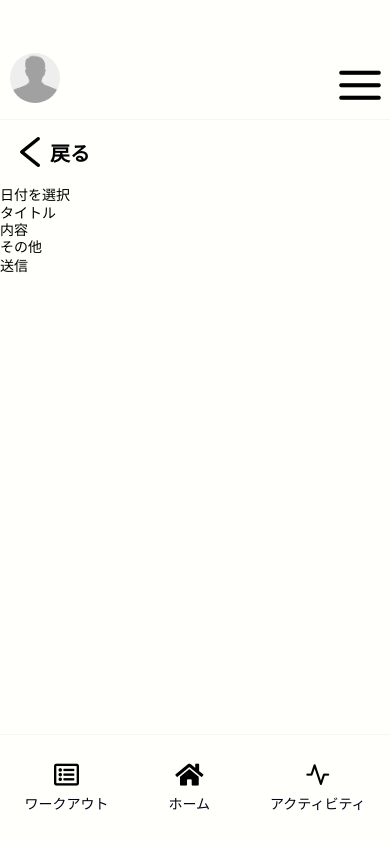
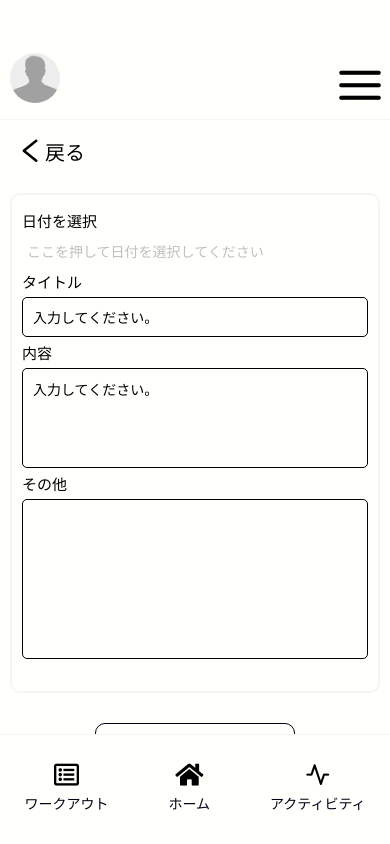
Before and after one commit to AatsuTakahashi/WorkoutNavigator, a React Native app: screen /WorkOutRecord in a window 390 px wide. Built offline with nearby package versions, Linux system fonts and the light colour scheme.

Commit message:
[add]: フォームの見た目完成

```diff
--- /dev/null
+++ b/src/components/atoms/icon/RightArrowIcon.tsx
@@ -0,0 +1,15 @@
+import React from 'react';
+import { View } from 'react-native';
+import AntDesign from 'react-native-vector-icons/AntDesign';
+
+interface RightArrowIconProps {
+  size: number;
+}
+
+export const RightArrowIcon: React.FC<RightArrowIconProps> = ({ size }) => {
+  return (
+    <View>
+      <AntDesign name='right' size={size} />
+    </View>
+  );
+};
--- /dev/null
+++ b/src/components/atoms/input/CalenderModal.module.ts
@@ -0,0 +1,35 @@
+import { StyleSheet } from 'react-native';
+import { COLOR_CODE } from '../../../constants/ColorCode';
+
+export const ModalStyles = StyleSheet.create({
+  container: {
+    padding: 10,
+    backgroundColor: '#FFF',
+  },
+  titleText: {
+    color: COLOR_CODE.JET_BLACK,
+    fontSize: 20,
+    fontWeight: 'bold',
+    textAlign: 'center',
+    paddingTop: 10,
+    paddingBottom: 10,
+  },
+  confirmButtonContainer: {
+    alignItems: 'center',
+  },
+  confirmButton: {
+    margin: 20,
+    width: 200,
+    backgroundColor: COLOR_CODE.WHITE,
+    borderWidth: 1,
+    borderColor: COLOR_CODE.JET_BLACK,
+    borderRadius: 10,
+  },
+  confirmButtonText: {
+    fontWeight: 'bold',
+    fontSize: 20,
+    textAlign: 'center',
+    padding: 10,
+    color: COLOR_CODE.JET_BLACK,
+  },
+});
--- /dev/null
+++ b/src/components/molecules/form/InputForm.module.ts
@@ -0,0 +1,72 @@
+import { StyleSheet } from 'react-native';
+import { COLOR_CODE } from '../../../constants/ColorCode';
+
+export const FormStyles = StyleSheet.create({
+  container: {
+    backgroundColor: COLOR_CODE.WHITE,
+    margin: 10,
+    height: 500,
+    padding: 10,
+    borderWidth: 2,
+    borderColor: COLOR_CODE.WHITE_SMOKE,
+    borderRadius: 10,
+  },
+  datePickerButton: {
+    padding: 5,
+  },
+  datePickerButtonText: {
+    color: COLOR_CODE.SILVERY_WHITE,
+  },
+  datePickerButtonTextSelected: {
+    color: COLOR_CODE.JET_BLACK,
+  },
+  formText: {
+    paddingTop: 5,
+    paddingBottom: 5,
+    fontWeight: '500',
+    fontSize: 15,
+  },
+  textInput_title: {
+    borderWidth: 1,
+    borderRadius: 5,
+    height: 40,
+    padding: 10,
+  },
+  textInput_content: {
+    borderWidth: 1,
+    borderRadius: 5,
+    height: 100,
+    textAlignVertical: 'top',
+    padding: 10,
+  },
+  textInput_others: {
+    borderWidth: 1,
+    borderRadius: 5,
+    height: 160,
+    textAlignVertical: 'top',
+    padding: 10,
+  },
+  confirmButtonContainer: {
+    alignItems: 'center',
+    justifyContent: 'center',
+  },
+  confirmButton: {
+    borderWidth: 1,
+    borderRadius: 10,
+    borderColor: COLOR_CODE.JET_BLACK,
+    width: 200,
+    paddingTop: 10,
+    paddingBottom: 10,
+    marginTop: 20,
+  },
+  confirmButtonText: {
+    fontWeight: 'bold',
+    fontSize: 20,
+    textAlign: 'center',
+    color: COLOR_CODE.JET_BLACK,
+  },
+  errorText: {
+    color: COLOR_CODE.TRANSLUCENT_BRONZE_RED,
+    paddingTop: 2,
+  },
+});
--- a/src/components/molecules/form/InputForm.tsx
+++ b/src/components/molecules/form/InputForm.tsx
@@ -1,11 +1,18 @@
 import { Formik, FormikProps } from 'formik';
 import React, { useState } from 'react';
-import { Button, Text, TextInput, View, ViewBase } from 'react-native';
-import DateTimePickerModal from 'react-native-modal-datetime-picker';
+import {
+  Keyboard,
+  Text,
+  TextInput,
+  TouchableWithoutFeedback,
+  View,
+} from 'react-native';
 import * as Yup from 'yup';
 import ButtonAtoms from '../../atoms/button/ButtonAtoms';
 import CalenderModal from '../../atoms/input/CalenderModal';
 import { format } from 'date-fns';
+import { FormStyles } from './InputForm.module';
+import { FORM_MESSAGE } from '../../../constants/Message';
 
 const InputForm: React.FC = () => {
   const [isDatePickerVisible, setDatePickerVisibility] = useState(false);
@@ -25,12 +32,13 @@ const InputForm: React.FC = () => {
   };
 
   const validationSchema = Yup.object().shape({
-    title: Yup.string().required('タイトルは必須です。'),
-    content: Yup.string().required('内容は必須です。'),
+    title: Yup.string().required(FORM_MESSAGE.VALIDATION_TITLE),
+    content: Yup.string().required(FORM_MESSAGE.VALIDATION_CONTENT),
     others: Yup.string(),
   });
 
   return (
+    <TouchableWithoutFeedback onPress={Keyboard.dismiss}>
       <View>
         <Formik
           initialValues={{ title: '', content: '', others: '' }}
@@ -40,7 +48,11 @@ const InputForm: React.FC = () => {
           }}
         >
           {(
-          props: FormikProps<{ title: string; content: string; others: string }>
+            props: FormikProps<{
+              title: string;
+              content: string;
+              others: string;
+            }>
           ) => {
             const {
               handleChange,
@@ -52,49 +64,83 @@ const InputForm: React.FC = () => {
             } = props;
             return (
               <View>
+                <View style={FormStyles.container}>
+                  <View>
+                    <Text style={FormStyles.formText}>
+                      {FORM_MESSAGE.DATE_PICKER_TEXT}
+                    </Text>
                     <ButtonAtoms
                       buttonText={
                         selectedDate
-                    ? format(selectedDate, 'yyyy年M月d日')
-                    : '日付を選択'
+                          ? format(selectedDate, FORM_MESSAGE.DATE_FORMAT)
+                          : FORM_MESSAGE.DATE_PICKER_BUTTON_TEXT
                       }
                       onPress={showDatePicker}
+                      textStyle={
+                        selectedDate
+                          ? FormStyles.datePickerButtonTextSelected
+                          : FormStyles.datePickerButtonText
+                      }
+                      buttonStyle={FormStyles.datePickerButton}
                     />
+                  </View>
                   <CalenderModal
                     visible={isDatePickerVisible}
                     onConfirm={handleConfirm}
                   />
+                  <Text style={FormStyles.formText}>
+                    {FORM_MESSAGE.FORM_TITLE}
+                  </Text>
                   <TextInput
-                placeholder='タイトル'
+                    placeholder={FORM_MESSAGE.TEXT_INPUT}
                     onChangeText={handleChange('title')}
                     onBlur={handleBlur('title')}
                     value={values.title}
+                    style={FormStyles.textInput_title}
                   />
-              {touched.title && errors.title && <Text>{errors.title}</Text>}
+                  {touched.title && errors.title && (
+                    <Text style={FormStyles.errorText}>{errors.title}</Text>
+                  )}
+                  <Text style={FormStyles.formText}>
+                    {FORM_MESSAGE.FORM_CONTENT}
+                  </Text>
                   <TextInput
-                placeholder='内容'
+                    placeholder={FORM_MESSAGE.TEXT_INPUT}
                     onChangeText={handleChange('content')}
                     onBlur={handleBlur('content')}
                     value={values.content}
+                    style={FormStyles.textInput_content}
+                    multiline
                   />
                   {touched.content && errors.content && (
-                <Text>{errors.content}</Text>
+                    <Text style={FormStyles.errorText}>{errors.content}</Text>
                   )}
+                  <Text style={FormStyles.formText}>
+                    {FORM_MESSAGE.FORM_OTHERS}
+                  </Text>
                   <TextInput
-                placeholder='その他'
+                    placeholder=''
                     onChangeText={handleChange('others')}
                     onBlur={handleBlur('others')}
                     value={values.others}
+                    style={FormStyles.textInput_others}
+                    multiline
                   />
-              <ButtonAtoms buttonText='送信' onPress={handleSubmit} />
+                </View>
+                <View style={FormStyles.confirmButtonContainer}>
+                  <ButtonAtoms
+                    buttonText={FORM_MESSAGE.SEND_BUTTON_TEXT}
+                    onPress={handleSubmit}
+                    buttonStyle={FormStyles.confirmButton}
+                    textStyle={FormStyles.confirmButtonText}
+                  />
+                </View>
               </View>
             );
           }}
         </Formik>
-      <View>
-        <CalenderModal visible={false} onConfirm={handleConfirm} />
       </View>
-    </View>
+    </TouchableWithoutFeedback>
   );
 };
 
--- a/src/components/molecules/transition/GoBack.module.ts
+++ b/src/components/molecules/transition/GoBack.module.ts
@@ -6,10 +6,11 @@ export const GoBackStyles = StyleSheet.create({
     flexDirection: 'row',
     alignItems: 'center',
     padding: 10,
+    margin: 5,
     color: COLOR_CODE.JET_BLACK,
+    width: 100,
   },
-  textStyle: {
+  text: {
     fontSize: 20,
-    fontWeight: '800',
   },
 });
--- a/src/components/molecules/transition/GoBack.tsx
+++ b/src/components/molecules/transition/GoBack.tsx
@@ -15,8 +15,8 @@ const GoBack: React.FC = () => {
         style={GoBackStyles.container}
         onPress={() => navigateToWorkOut()}
       >
-        <LeftArrowIcon size={40} />
-        <Text style={GoBackStyles.textStyle}>
+        <LeftArrowIcon size={30} />
+        <Text style={GoBackStyles.text}>
           <HomeContentMessage message={BUTTON_TEXT_MESSAGE.GO_BACK} />
         </Text>
       </Pressable>
--- a/src/constants/ColorCode.ts
+++ b/src/constants/ColorCode.ts
@@ -3,4 +3,6 @@ export const COLOR_CODE = {
   WHITE: '#FFFFFB',
   WHITE_SMOKE: '#F5F5F5',
   SILVERY_WHITE: '#C0C0C0',
+  BRONZE_RED: '#EF4123',
+  TRANSLUCENT_BRONZE_RED: 'rgba(239, 65, 35, 0.5)',
 };
--- a/src/constants/Message.ts
+++ b/src/constants/Message.ts
@@ -20,3 +20,18 @@ export const BUTTON_TEXT_MESSAGE = {
 export const PLACEHOLDER_MESSAGE = {
   INITIAL_VALUE: '入力してください。',
 };
+
+export const FORM_MESSAGE = {
+  CALENDER_TITLE: '日付を選択してください',
+  DATE_PICKER_TEXT: '日付を選択',
+  DATE_FORMAT: 'yyyy年M月d日',
+  DATE_PICKER_BUTTON_TEXT: 'ここを押して日付を選択してください',
+  FORM_TITLE: 'タイトル',
+  FORM_CONTENT: '内容',
+  FORM_OTHERS: 'その他',
+  TEXT_INPUT: '入力してください。',
+  DECIDE_BUTTON_TEXT: '決定',
+  SEND_BUTTON_TEXT: '送信',
+  VALIDATION_TITLE: 'タイトルは必須です。',
+  VALIDATION_CONTENT: '内容は必須です。',
+};
```
Also changed, not shown: src/components/atoms/input/CalenderModal.tsx (+24 -12 lines). Lines whose indentation alone changed are shown as unchanged.
